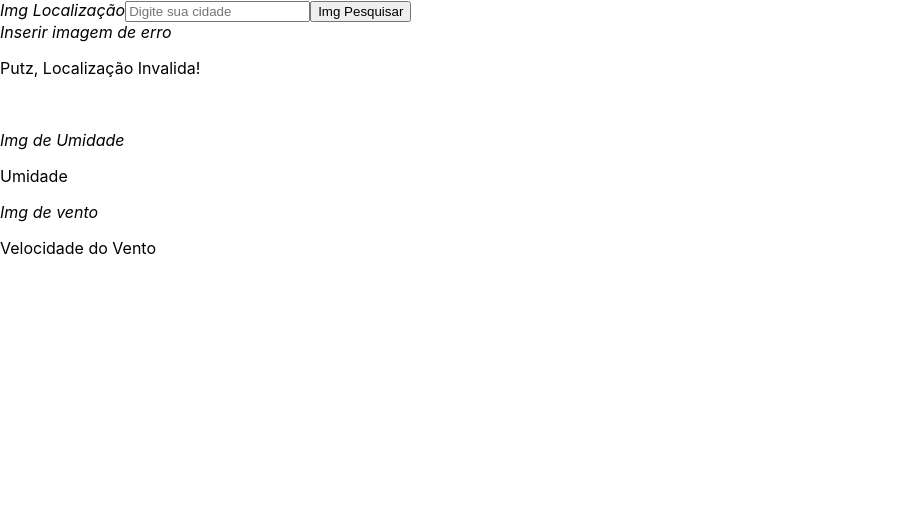
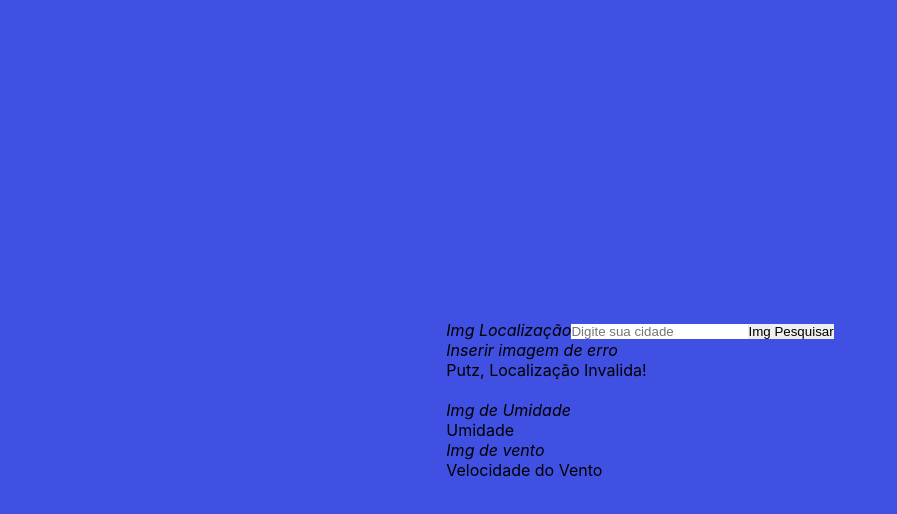
Before and after one commit to MarcosCast/clima, a React (Create React App) app: page / in a window 1280 px wide. Shown: the top 514 px of the page, without its empty margins (0-897 px from the left). Built offline with nearby package versions, Linux system fonts and the light colour scheme.

Commit message:
Estilizando o fundo

```diff
--- /dev/null
+++ b/src/App.scss
@@ -0,0 +1,15 @@
+* {
+  margin: 0;
+  padding: 0;
+  border: 0;
+  outline: none;
+  box-sizing: border-box;
+}
+
+body {
+  height: 100vh;
+  display: flex;
+  align-items: center;
+  justify-content: center;
+  background-color: rgb(64, 80, 226);
+}
--- a/src/App.tsx
+++ b/src/App.tsx
@@ -1,6 +1,6 @@
 //import React from 'react';
 //import logo from './logo.svg';
-//import './App.scss';
+import './App.scss';
 
 function App() {
   /* API Key - 543e203878f91a37456c44cbf6cd7197 */
```
